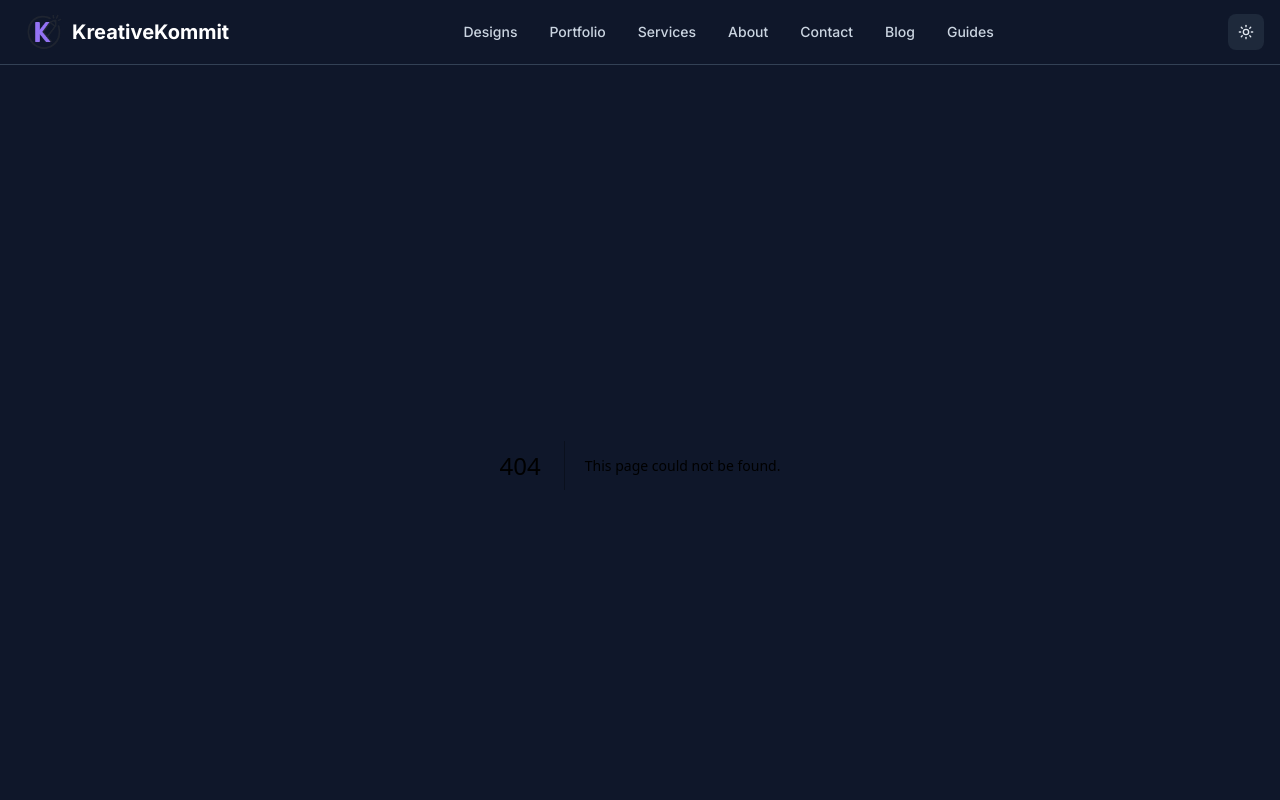
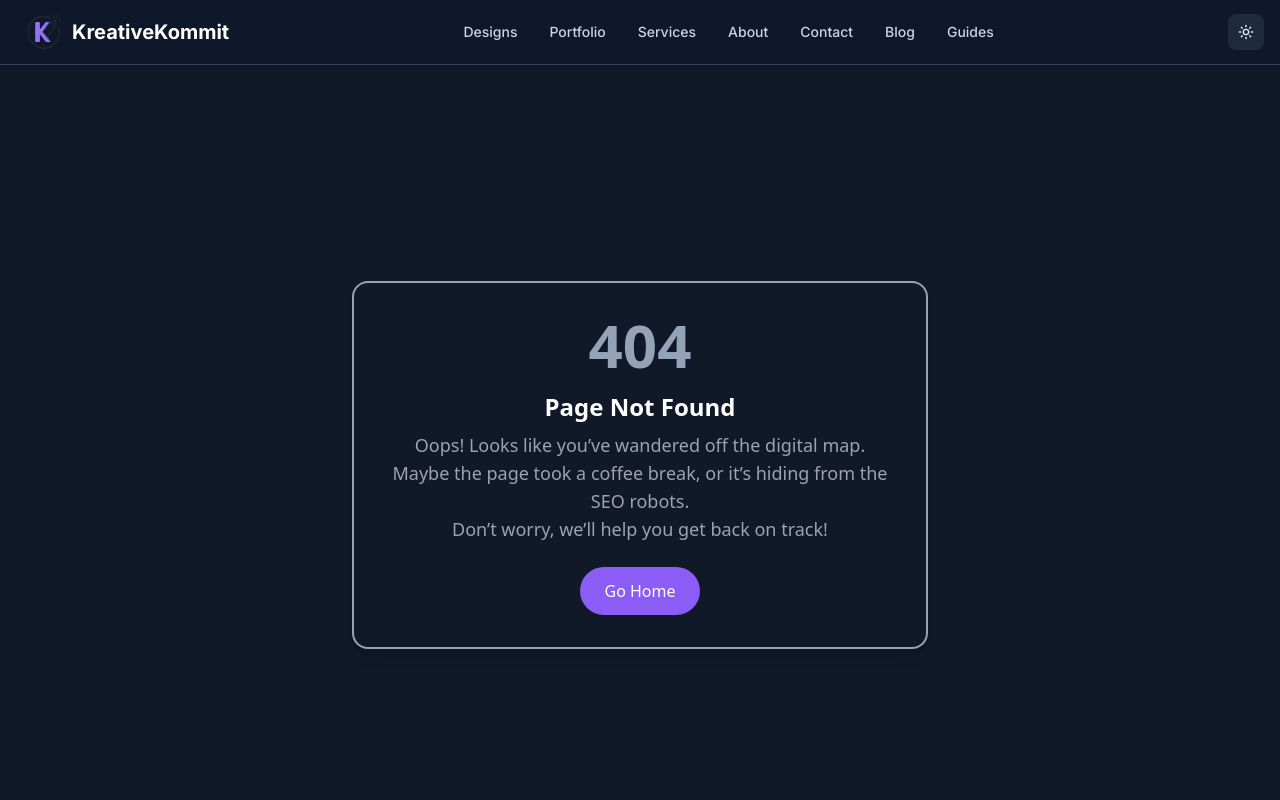
Before and after one commit to Moazzam9/Kreative-Kommit.co, a Next.js app: page /not-found in a window 1280 px wide. Before the commit this address had no page. Shown: the top 800 px of the page. Built offline with nearby package versions, Linux system fonts and the light colour scheme.

Commit message:
feat: Add Not Found page with 404 error message and navigation

```diff
--- /dev/null
+++ b/app/not-found/page.tsx
@@ -0,0 +1,18 @@
+export default function NotFoundPage() {
+  return (
+    <main className="min-h-screen bg-white dark:bg-gray-900 text-black dark:text-white font-sans flex flex-col items-center justify-center">
+      <div className="max-w-xl mx-auto text-center p-8 rounded-2xl border-2 border-primary-600 dark:border-primary-400 shadow-lg animate-fade-up">
+        <h1 className="text-6xl font-extrabold mb-4 text-primary-600 dark:text-primary-400">404</h1>
+        <h2 className="text-2xl font-bold mb-2">Page Not Found</h2>
+        <p className="text-lg text-gray-600 dark:text-gray-400 mb-6">
+          Oops! Looks like you’ve wandered off the digital map.<br />
+          Maybe the page took a coffee break, or it’s hiding from the SEO robots.<br />
+          Don’t worry, we’ll help you get back on track!
+        </p>
+        <a href="/" className="inline-block bg-primary-600 text-white hover:bg-primary-700 dark:bg-primary-600 dark:hover:bg-primary-700 px-6 py-3 rounded-full text-base font-medium transition-colors">
+          Go Home
+        </a>
+      </div>
+    </main>
+  );
+}
```
